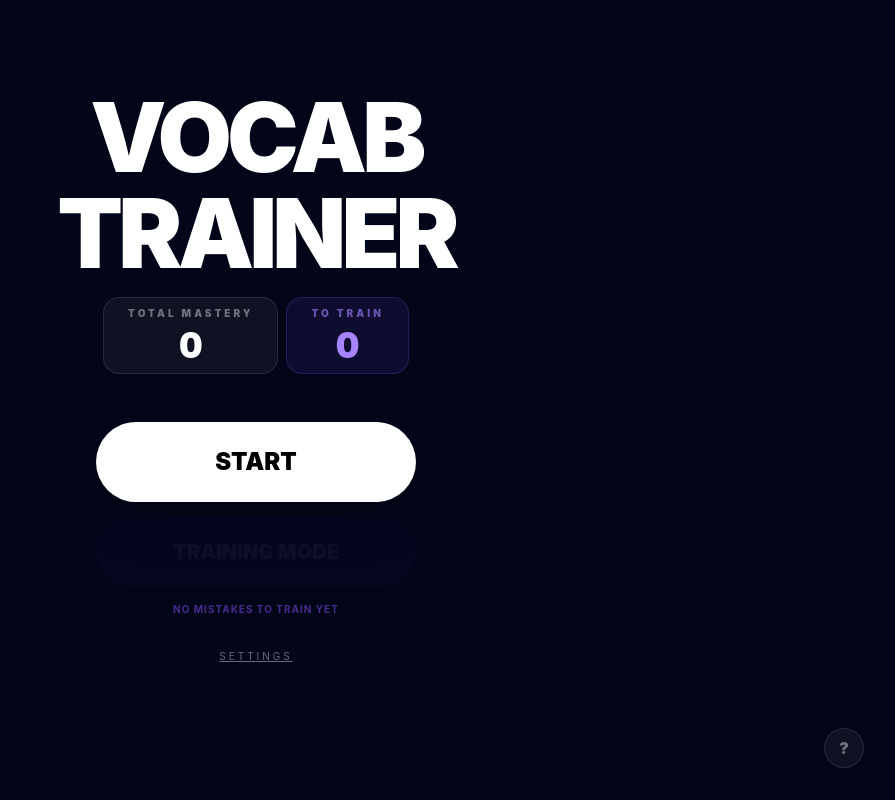
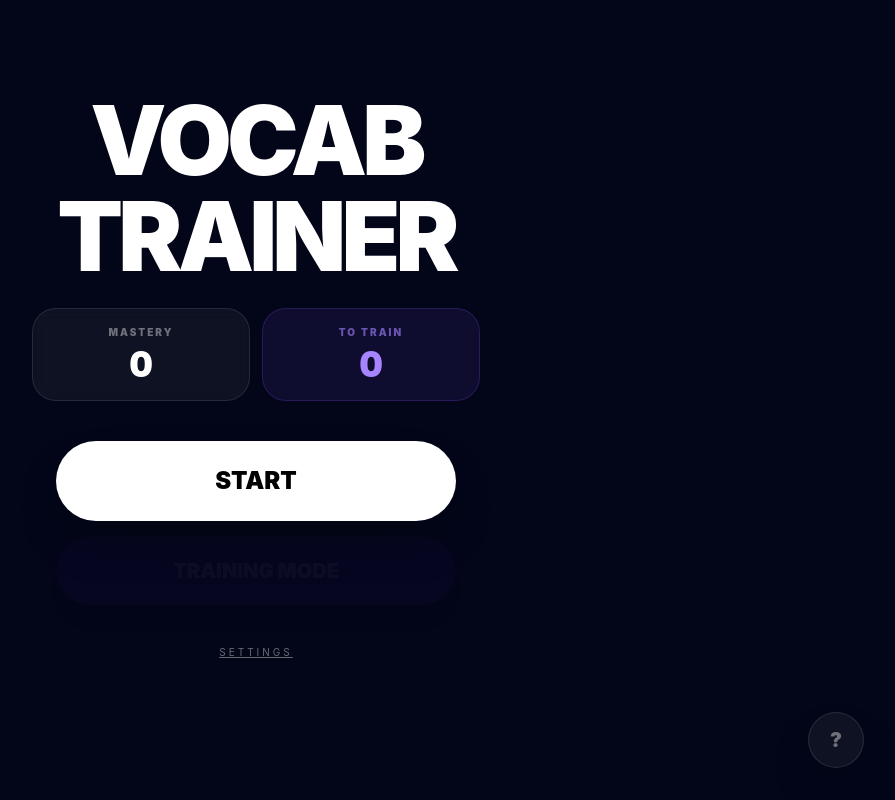
Before and after one commit to raramaru/vocab-trainer, a React (Vite) app: page / in a window 1280 px wide. Shown: the whole page, without its empty margins (384-1279 px from the left). Built offline with nearby package versions, Linux system fonts and the light colour scheme.

Commit message:
Final fix for Vercel deployment

```diff
--- a/src/App.tsx
+++ b/src/App.tsx
@@ -27,12 +27,11 @@ export default function App() {
   const [isFinished, setIsFinished] = useState(false);
   const [usedWordIds, setUsedWordIds] = useState<string[]>([]);
 
-  // 累計習得数
+  // 累計習得数と要特訓数
   const totalCorrectAchieved = useMemo(() => {
     return allWords.reduce((sum, w) => sum + (w.correctTotal || 0), 0);
   }, [allWords]);
 
-  // 要特訓数（間違いカウントが1以上の語数）
   const toTrainCount = useMemo(() => {
     return allWords.reduce((sum, w) => sum + (w.wrongCount > 0 ? 1 : 0), 0);
   }, [allWords]);
@@ -49,14 +48,15 @@ export default function App() {
     fetch('/systan_perfect_list.csv')
       .then(res => res.text())
       .then(csvData => {
-        const parsed = Papa.parse(csvData, { header: true }).data as any[];
+        // 型エラー回避のため <any> を指定してパース
+        const parsed = Papa.parse<any>(csvData, { header: true }).data;
         const savedData = localStorage.getItem('vocab-data');
         const savedList = savedData ? JSON.parse(savedData) : [];
         const savedMap = new Map(savedList.map((w: any) => [w.id, w]));
 
-        const formatted = parsed
-          .filter(w => w.English && w.Japanese)
-          .map(w => {
+        const formatted: Word[] = parsed
+          .filter((w: any) => w.English && w.Japanese)
+          .map((w: any) => {
             const saved = savedMap.get(w.ID);
             return {
               id: w.ID,
@@ -85,7 +85,6 @@ export default function App() {
       const sorted = [...availableWords].sort((a, b) => b.wrongCount - a.wrongCount);
       return sorted[0];
     } else {
-      // 通常モードは完全ランダム（確率変動なし）
       return availableWords[Math.floor(Math.random() * availableWords.length)];
     }
   };
@@ -155,8 +154,7 @@ export default function App() {
     }
   };
 
-  const isTrainingPhase = sessionType === 'training' && (currentWord !== null || isFinished);
-  const themeBg = isTrainingPhase ? 'bg-violet-950' : 'bg-slate-950';
+  const themeBg = (sessionType === 'training' && (currentWord || isFinished)) ? 'bg-violet-950' : 'bg-slate-950';
   const getBgModifier = () => {
     if (feedback === 'correct') return '!bg-green-950';
     if (feedback === 'wrong') return '!bg-red-950';
@@ -164,9 +162,10 @@ export default function App() {
   };
 
   return (
-    <div className={`min-h-screen flex flex-col items-center justify-center p-6 transition-all duration-500 text-white ${getBgModifier()}`} onClick={proceedNext}>
-
-      {/* Settings Modal */}
+    <div
+      className={`h-[100dvh] w-full flex flex-col items-center justify-center p-6 transition-all duration-500 text-white overflow-hidden fixed inset-0 ${getBgModifier()}`}
+      onClick={proceedNext}
+    >
       {showSettings && (
         <div className="fixed inset-0 bg-black/90 flex items-center justify-center z-[100] p-4" onClick={(e) => e.stopPropagation()}>
           <div className="bg-slate-900 p-8 rounded-3xl max-w-sm w-full space-y-4 border border-white/10 shadow-2xl">
@@ -194,19 +193,18 @@ export default function App() {
         </div>
       )}
 
-      {/* Help Modal */}
       {showHelp && (
         <div className="fixed inset-0 bg-black/90 flex items-center justify-center z-[100] p-6" onClick={(e) => { e.stopPropagation(); setShowHelp(false); }}>
           <div className="bg-slate-900 p-8 rounded-3xl max-w-sm w-full space-y-6 border border-white/10 shadow-2xl text-left" onClick={(e) => e.stopPropagation()}>
             <h2 className="text-xl font-black border-b border-white/10 pb-2 tracking-tighter uppercase">Information</h2>
             <div className="space-y-4 text-sm font-medium leading-relaxed text-white/70">
               <section>
-                <h3 className="text-white font-black text-xs uppercase tracking-widest mb-1">Total Mastery / To Train</h3>
-                <p>左側は習得した語数、右側の紫色は現在「一度でも間違えた」ため特訓が必要な語数です。</p>
+                <h3 className="text-white font-black text-xs uppercase tracking-widest mb-1">Mastery / To Train</h3>
+                <p>左は習得数、右の紫は「一度でも間違えた」語数です。正解を重ねて0になれば特訓リストから消えます。</p>
               </section>
               <section>
-                <h3 className="text-white font-black text-xs uppercase tracking-widest mb-1">Normal / Training</h3>
-                <p>通常モードは完全ランダム。トレーニングは要特訓語から間違いの多い順に出題します。</p>
+                <h3 className="text-white font-black text-xs uppercase tracking-widest mb-1">Modes</h3>
+                <p>通常は完全ランダム。トレーニングは要特訓リストから間違いの多い順に出題します。</p>
               </section>
             </div>
             <button onClick={() => setShowHelp(false)} className="w-full py-4 bg-white text-black rounded-2xl font-black uppercase">Close</button>
@@ -215,44 +213,47 @@ export default function App() {
       )}
 
       {isFinished ? (
-        <div className="text-center space-y-8" onClick={(e) => e.stopPropagation()}>
-          <h2 className="text-xl font-bold tracking-[0.3em] text-white/30 uppercase">Result</h2>
-          <div className="text-[10rem] font-black leading-none tracking-tighter tabular-nums">{Math.round((correctSession / (solvedCount || 1)) * 100)}<span className="text-4xl">%</span></div>
-          <p className="text-2xl font-medium text-white/70">{solvedCount}問中 {correctSession}問正解</p>
-          <button onClick={() => { setIsFinished(false); setSessionType('normal'); }} className="px-12 py-4 bg-white text-black rounded-full font-black shadow-lg active:scale-95 transition-all uppercase">Back to Lobby</button>
+        <div className="text-center space-y-6 w-full max-w-sm" onClick={(e) => e.stopPropagation()}>
+          <h2 className="text-sm font-bold tracking-[0.3em] text-white/30 uppercase">Result</h2>
+          <div className="text-[7rem] sm:text-[10rem] font-black leading-none tracking-tighter tabular-nums">
+            {Math.round((correctSession / (solvedCount || 1)) * 100)}<span className="text-xl sm:text-2xl">%</span>
+          </div>
+          <p className="text-lg sm:text-xl font-medium text-white/70">{solvedCount}問中 {correctSession}問正解</p>
+          <button onClick={() => { setIsFinished(false); setSessionType('normal'); }} className="w-full py-4 bg-white text-black rounded-full font-black shadow-lg active:scale-90 transition-all uppercase">Back to Lobby</button>
         </div>
       ) : !currentWord ? (
-        <div className="text-center space-y-12 relative z-10" onClick={(e) => e.stopPropagation()}>
-          <div className="space-y-4">
-            <h1 className="text-8xl font-black tracking-tighter leading-none">VOCAB<br/>TRAINER</h1>
-            <div className="flex gap-2 justify-center">
-              <div className="px-6 py-2 rounded-2xl border border-white/10 bg-white/5">
-                <p className="text-[10px] font-black tracking-[0.3em] text-white/40 uppercase mb-1">Total Mastery</p>
+        <div className="text-center space-y-10 relative z-10 w-full max-w-md" onClick={(e) => e.stopPropagation()}>
+          <div className="space-y-6">
+            <h1 className="text-6xl sm:text-8xl font-black tracking-tighter leading-none">VOCAB<br/>TRAINER</h1>
+            <div className="flex gap-3 justify-center">
+              <div className="flex-1 px-4 py-4 rounded-3xl border border-white/10 bg-white/5 backdrop-blur-sm">
+                <p className="text-[10px] font-black tracking-[0.2em] text-white/40 uppercase mb-1">Mastery</p>
                 <p className="text-4xl font-black tabular-nums">{totalCorrectAchieved.toLocaleString()}</p>
               </div>
-              <div className="px-6 py-2 rounded-2xl border border-violet-500/20 bg-violet-500/10">
-                <p className="text-[10px] font-black tracking-[0.3em] text-violet-400/60 uppercase mb-1">To Train</p>
+              <div className="flex-1 px-4 py-4 rounded-3xl border border-violet-500/20 bg-violet-500/10 backdrop-blur-sm">
+                <p className="text-[10px] font-black tracking-[0.2em] text-violet-400/60 uppercase mb-1">To Train</p>
                 <p className="text-4xl font-black tabular-nums text-violet-400">{toTrainCount.toLocaleString()}</p>
               </div>
             </div>
           </div>
-          <div className="flex flex-col gap-4 items-center w-full max-w-xs mx-auto">
+          <div className="flex flex-col gap-4 items-center w-full px-6">
             <button onClick={() => startSession('normal')} className="w-full py-6 bg-white text-black rounded-full font-black text-2xl shadow-2xl active:scale-95 transition-all uppercase">Start</button>
-            <button onClick={() => hasWrongWords && startSession('training')} disabled={!hasWrongWords} className={`w-full py-5 rounded-full font-black text-xl shadow-xl transition-all uppercase border-none ${hasWrongWords ? 'bg-violet-600 text-white active:scale-95 hover:bg-violet-500 cursor-pointer' : 'bg-violet-900/30 text-white/20 cursor-not-allowed opacity-20'}`}>Training Mode</button>
-            {!hasWrongWords && <p className="text-[10px] font-bold tracking-widest text-violet-500/50 uppercase">No mistakes to train yet</p>}
-            <button onClick={() => setShowSettings(true)} className="mt-4 text-[10px] tracking-[0.3em] opacity-40 uppercase underline cursor-pointer hover:opacity-100 transition-opacity z-20">Settings</button>
+            <button onClick={() => hasWrongWords && startSession('training')} disabled={!hasWrongWords} className={`w-full py-5 rounded-full font-black text-xl shadow-xl transition-all uppercase border-none ${hasWrongWords ? 'bg-violet-600 text-white active:scale-95' : 'bg-violet-900/20 text-white/10 opacity-30 cursor-not-allowed'}`}>Training Mode</button>
+            <button onClick={() => setShowSettings(true)} className="mt-4 text-[10px] tracking-[0.3em] opacity-40 uppercase underline p-2 z-20 cursor-pointer">Settings</button>
           </div>
-          <button onClick={() => setShowHelp(true)} className="fixed bottom-8 right-8 w-10 h-10 rounded-full bg-white/5 border border-white/10 flex items-center justify-center text-white/40 font-black hover:bg-white/10 hover:text-white transition-all z-30">?</button>
+          <button onClick={() => setShowHelp(true)} className="fixed bottom-8 right-8 w-14 h-14 rounded-full bg-white/5 border border-white/10 flex items-center justify-center text-white/40 text-xl font-black z-30 active:scale-75 shadow-2xl">?</button>
         </div>
       ) : (
-        <div className="w-full max-w-xl space-y-12">
-          <div className="text-center">
-            <div className={`inline-block px-3 py-1 rounded-full text-[10px] font-black tracking-widest uppercase mb-4 ${sessionType === 'training' ? 'bg-violet-500 text-white' : 'bg-white/10 text-white/50'}`}>
-              {sessionType === 'training' ? 'Training Phase' : 'Normal Session'} {solvedCount + 1} / {sessionLimit}
+        <div className="w-full max-w-md flex flex-col items-center justify-between h-full py-12">
+          <div className="text-center px-4 w-full">
+            <div className={`inline-block px-4 py-1.5 rounded-full text-[10px] font-black tracking-widest uppercase mb-8 ${sessionType === 'training' ? 'bg-violet-500 text-white' : 'bg-white/10 text-white/50'}`}>
+              {sessionType === 'training' ? 'Training' : 'Normal'} {solvedCount + 1} / {sessionLimit}
             </div>
-            <h2 className="text-7xl font-black break-words tracking-tight leading-tight">{mode === 'enToJa' ? currentWord.english : currentWord.japanese}</h2>
+            <h2 className="text-6xl sm:text-7xl font-black break-words tracking-tight leading-tight min-h-[160px] flex items-center justify-center">
+              {mode === 'enToJa' ? currentWord.english : currentWord.japanese}
+            </h2>
           </div>
-          <div className="grid grid-cols-1 gap-4">
+          <div className="grid grid-cols-1 gap-4 w-full px-6">
             {options.map((option, i) => {
               const isCorrect = option === (mode === 'enToJa' ? currentWord.japanese : currentWord.english);
               let variant = feedback === null ? 'normal' : feedback === 'correct' ? (isCorrect ? 'correct' : 'dim') : (isCorrect ? 'correct' : 'wrong');
@@ -260,9 +261,9 @@ export default function App() {
                 <button
                   key={i}
                   onClick={(e) => { if (!feedback) { e.stopPropagation(); handleAnswer(option); } }}
-                  className={`p-6 text-xl font-bold rounded-2xl border-2 transition-all text-center active:scale-[0.98]
-                    ${variant === 'normal' ? (sessionType === 'training' ? 'bg-violet-900/40 border-violet-800 hover:border-violet-400' : 'bg-slate-900 border-slate-800 hover:border-white') : ''}
-                    ${variant === 'correct' ? 'bg-green-500 border-green-500 shadow-[0_0_40px_rgba(34,197,94,0.4)] z-10 scale-105' : ''}
+                  className={`w-full p-6 text-xl font-bold rounded-2xl border-2 transition-all text-center active:scale-[0.97]
+                    ${variant === 'normal' ? (sessionType === 'training' ? 'bg-violet-900/40 border-violet-800' : 'bg-slate-900 border-slate-800') : ''}
+                    ${variant === 'correct' ? 'bg-green-500 border-green-500 shadow-xl z-10 scale-[1.03]' : ''}
                     ${variant === 'wrong' ? 'bg-red-500 border-red-500 opacity-20' : ''}
                     ${variant === 'dim' ? 'opacity-10 border-transparent' : ''}
                   `}
@@ -272,8 +273,8 @@ export default function App() {
               );
             })}
           </div>
-          <div className="h-16 flex items-center justify-center">
-            {feedback && <p className="text-xs font-black tracking-[0.4em] text-white/50 uppercase animate-pulse">Tap anywhere to continue</p>}
+          <div className="h-12 flex items-end justify-center">
+            {feedback && <p className="text-[10px] font-black tracking-[0.4em] text-white/30 uppercase animate-pulse">Tap anywhere to continue</p>}
           </div>
         </div>
       )}
```
